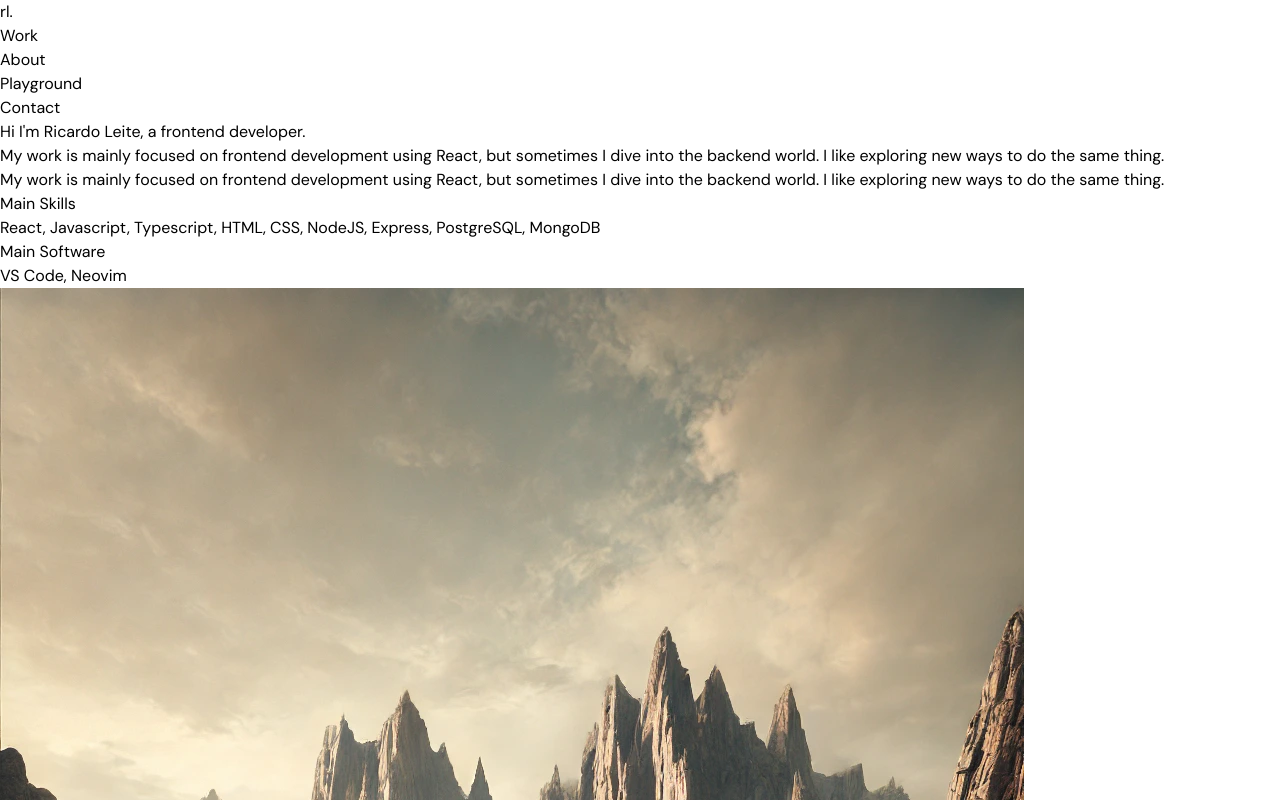
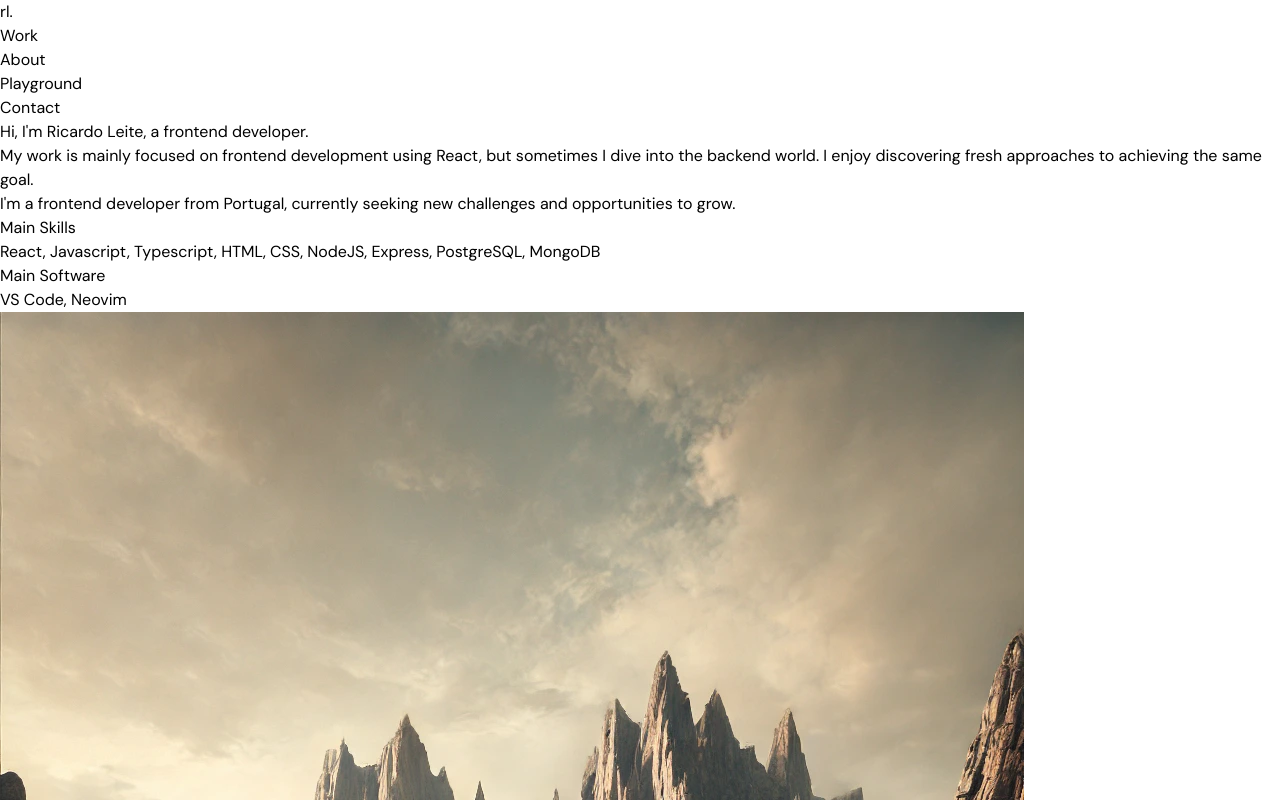
Before and after one commit to rleite-it/minimalist-portfolio, a React (Vite) app: page /about in a window 1280 px wide. Shown: the top 800 px of the page. Built offline with nearby package versions, Linux system fonts and the light colour scheme.

Commit message:
update about introduction component styles

```diff
--- a/src/components/about-introduction.tsx
+++ b/src/components/about-introduction.tsx
@@ -6,17 +6,17 @@ export default function AboutIntroduction() {
         <div className='flex justify-between gap-16'>
             <div className='flex flex-col gap-36 w-full'>
                 <div className="w-[450px] text-left">
-                    <h1 className='max-w-[350px] font-medium text-5xl'>Hi I'm Ricardo Leite, a frontend developer.</h1>
-                    <p className='pt-12 text-lg text-zinc-500 font-[Inter]'>My work is mainly focused on frontend development using React, but sometimes I dive into the backend world. I like exploring new ways to do the same thing.</p>
-                    <p className='pt-12 text-lg text-zinc-500 font-[Inter]'>My work is mainly focused on frontend development using React, but sometimes I dive into the backend world. I like exploring new ways to do the same thing.</p>
+                    <h1 className='max-w-[350px] font-medium text-5xl'>Hi, I'm Ricardo Leite, a frontend developer.</h1>
+                    <p className='pt-12 text-lg text-zinc-500 font-[Inter]'>My work is mainly focused on frontend development using React, but sometimes I dive into the backend world. I enjoy discovering fresh approaches to achieving the same goal.</p>
+                    <p className='pt-12 text-lg text-zinc-500 font-[Inter]'>I'm a frontend developer from Portugal, currently seeking new challenges and opportunities to grow.</p>
                 </div>
                 <div className="flex flex-col w-full gap-20">
                     <div className="flex gap-8 items-start">
-                        <TextLink text="Main Skills" className="min-w-[150px]" />
+                        <TextLink text="Main Skills" className="min-w-[150px] cursor-text" />
                         <p className="flex-1">{SKILLS.join(", ")}</p>
                     </div>
                     <div className="flex gap-8 items-start">
-                        <TextLink text="Main Software" className="min-w-[150px]" />
+                        <TextLink text="Main Software" className="min-w-[150px] cursor-text" />
                         <p className="flex-1">{SOFTWARE.join(", ")}</p>
                     </div>
                 </div>
```
